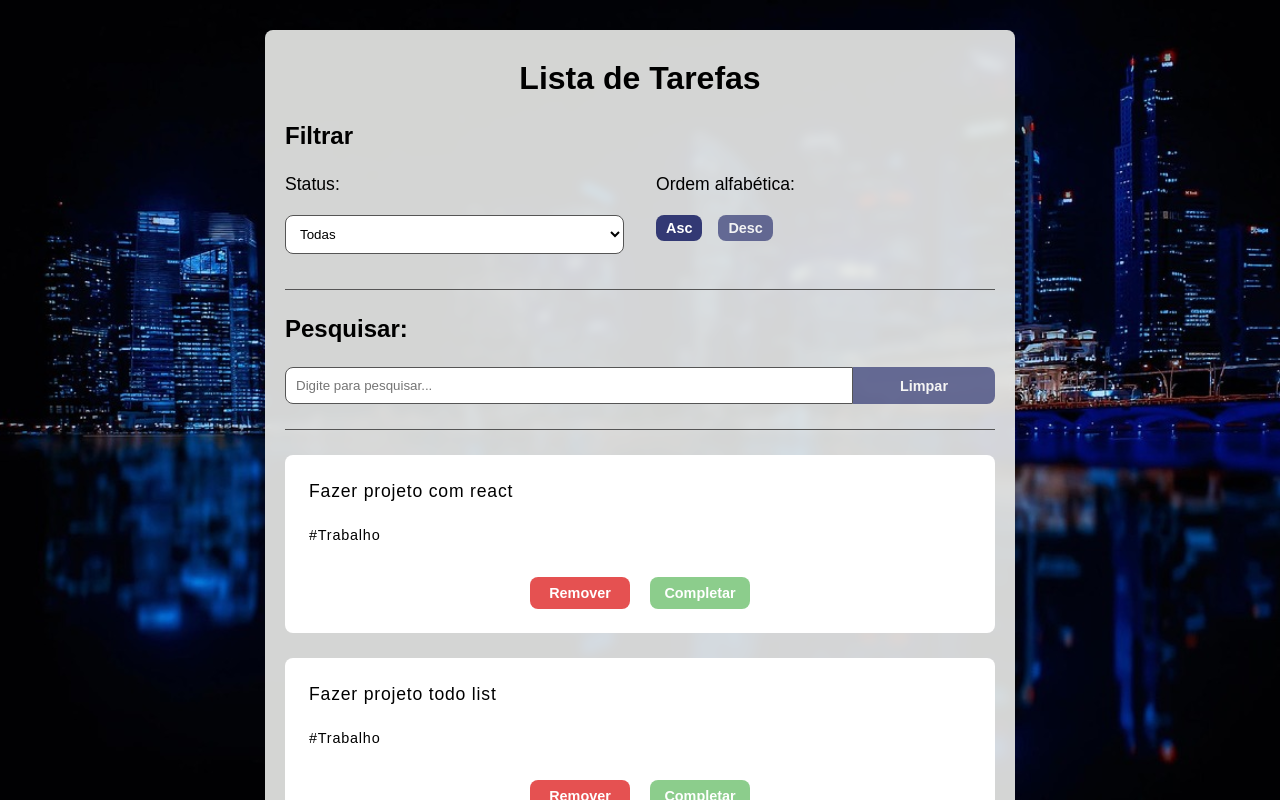
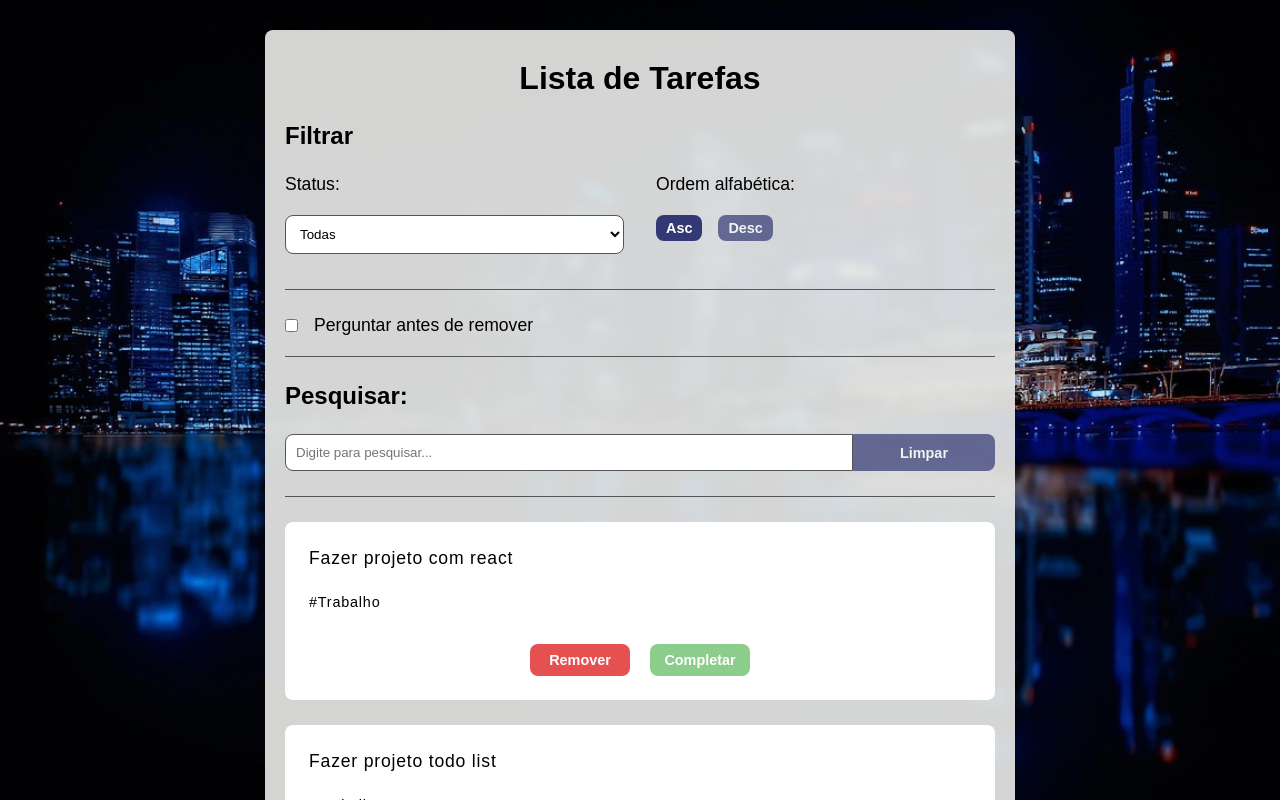
Before and after one commit to FabricioBasilio/to-do-list, a React (Vite) app: page / in a window 1280 px wide. Shown: the top 800 px of the page. Built offline with nearby package versions, Linux system fonts and the light colour scheme.

Commit message:
feat: adicao de checkbox para aplicar modal de remover tarefa

```diff
--- a/src/App.jsx
+++ b/src/App.jsx
@@ -37,6 +37,8 @@ function App() {
   const [userRemoveAnswer, setUserRemoveAnswer] = useState(false);
   //id da tarefa a deletar
   const [todoRemoveId, setTodoRemoveId] = useState("");
+  const [checkboxModalRemove, setCheckboxModalRemove] = useState(false);
+
   const modalFormButton = useRef(null);
   const modalRemoveNotButton = useRef(null);
 
@@ -62,28 +64,19 @@ function App() {
 
     setTodoRemoveId(id);
 
-    setFade(true);
-    setModalRemove(true);
+    if (checkboxModalRemove === true) {
+      setFade(true); // mostrar se ativo o checkbox
+      setModalRemove(true); // mostrar se ativo o checkbox
+    }
+    // remover no else
+    else deleteTodo(id);
   }
 
   useEffect(() => {
     if (userRemoveAnswer) deleteTodo(todoRemoveId);
 
-    function deleteTodo(id) {
-      const newTodos = [...todos];
-      const filteredTodos = newTodos.filter((todo) =>
-        todo.id !== id ? todo : null
-      );
-
-      setTodos(filteredTodos);
-
-      setUserRemoveAnswer(false);
-
-      setTodoRemoveId("");
-    }
-
     // deleteTodo no array de dependencias ou não, fica esse problema que não interrompe nada no código
-  }, [userRemoveAnswer, todoRemoveId, todos]);
+  }, [userRemoveAnswer, todoRemoveId]);
 
   useEffect(() => {
     // foco nos botoes
@@ -91,6 +84,23 @@ function App() {
 
     if (modalForm) modalFormButton.current.focus();
   }, [modalForm, modalRemove]);
+
+  useEffect(() => {
+    console.log("Valor do ESTADO do checkbox: " + checkboxModalRemove);
+  }, [checkboxModalRemove]);
+
+  function deleteTodo(id) {
+    const newTodos = [...todos];
+    const filteredTodos = newTodos.filter((todo) =>
+      todo.id !== id ? todo : null
+    );
+
+    setTodos(filteredTodos);
+
+    setUserRemoveAnswer(false);
+
+    setTodoRemoveId("");
+  }
 
   function completeTodo(id) {
     const newTodos = [...todos];
@@ -187,6 +197,8 @@ function App() {
         setSearch={setSearch}
         setFade={setFade}
         setModalForm={setModalForm}
+        checkboxModalRemove={checkboxModalRemove}
+        setCheckboxModalRemove={setCheckboxModalRemove}
         checarTarefas={checarTarefas}
         addTodo={addTodo}
       />
--- /dev/null
+++ b/src/components/CheckboxModalRemove.jsx
@@ -0,0 +1,10 @@
+function CheckboxModalRemove({checkboxModalRemove, setCheckboxModalRemove}) {
+  return (
+    <section className="checkbox">
+      <input type="checkbox" id="removeTodoCheckbox" onClick={() => setCheckboxModalRemove(!checkboxModalRemove)}/>
+      <label htmlFor="removeTodoCheckbox">Perguntar antes de remover</label>
+    </section>
+  );
+}
+
+export default CheckboxModalRemove;
--- a/src/components/ModalRemove.jsx
+++ b/src/components/ModalRemove.jsx
@@ -1,4 +1,4 @@
-function ModalRemove({ setFade, setModalRemove, setUserRemoveAnswer,             modalRemoveNotButton }) {
+function ModalRemove({ setFade, setModalRemove, setUserRemoveAnswer,          modalRemoveNotButton }) {
   function getUserRemoveAnswer(answer) {
     setUserRemoveAnswer(Boolean(answer));
     hideModalRemove();
--- a/src/components/TodoContainer.jsx
+++ b/src/components/TodoContainer.jsx
@@ -1,8 +1,9 @@
 import TodoForm from "./TodoForm";
 import Search from "./Search";
 import Filter from "./Filter";
+import CheckboxModalRemove from "./CheckboxModalRemove";
 
-function TodoContainer({filter, setFilter, sort, setSort, search, setSearch, setFade, setModalForm, checarTarefas, addTodo}) {
+function TodoContainer({filter, setFilter, sort, setSort, search, setSearch, setFade, setModalForm, checkboxModalRemove, setCheckboxModalRemove, checarTarefas, addTodo}) {
   return (
     <div className="app">
       <h1>Lista de Tarefas</h1>
@@ -12,6 +13,7 @@ function TodoContainer({filter, setFilter, sort, setSort, search, setSearch, set
         sort={sort}
         setSort={setSort}
       />
+      <CheckboxModalRemove checkboxModalRemove={checkboxModalRemove} setCheckboxModalRemove={setCheckboxModalRemove} />
       <Search search={search} setSearch={setSearch} />
       <section className="todo_list">{checarTarefas()}</section>
       <TodoForm addTodo={addTodo} setFade={setFade} setModalForm={setModalForm} />
--- a/src/styles/App.css
+++ b/src/styles/App.css
@@ -90,11 +90,35 @@ select {
   background-color: var(--cor2);
 }
 
-.search,
-.filter {
+.filter, .checkbox, .search {
   border-bottom: solid 1px var(--cor5);
   padding-bottom: 25px;
   margin-bottom: 25px;
+}
+
+.checkbox {
+  padding-bottom: 20px;
+  display: flex;
+  justify-content: flex-start;
+  align-items: center;
+  gap: 1rem;
+}
+
+.checkbox input[type="checkbox"] {
+  width: initial;
+  margin-bottom: 0;
+  background-color: var(--cor1);
+  color: var(--cor2);
+  padding: 5px 10px;
+  border: none;
+  border-radius: var(--radiusPadrao);
+
+}
+
+.checkbox label {
+  font-size: 1.1rem;
+  font-weight: normal;
+  margin-bottom: 0;
 }
 
 .search__container {
```
